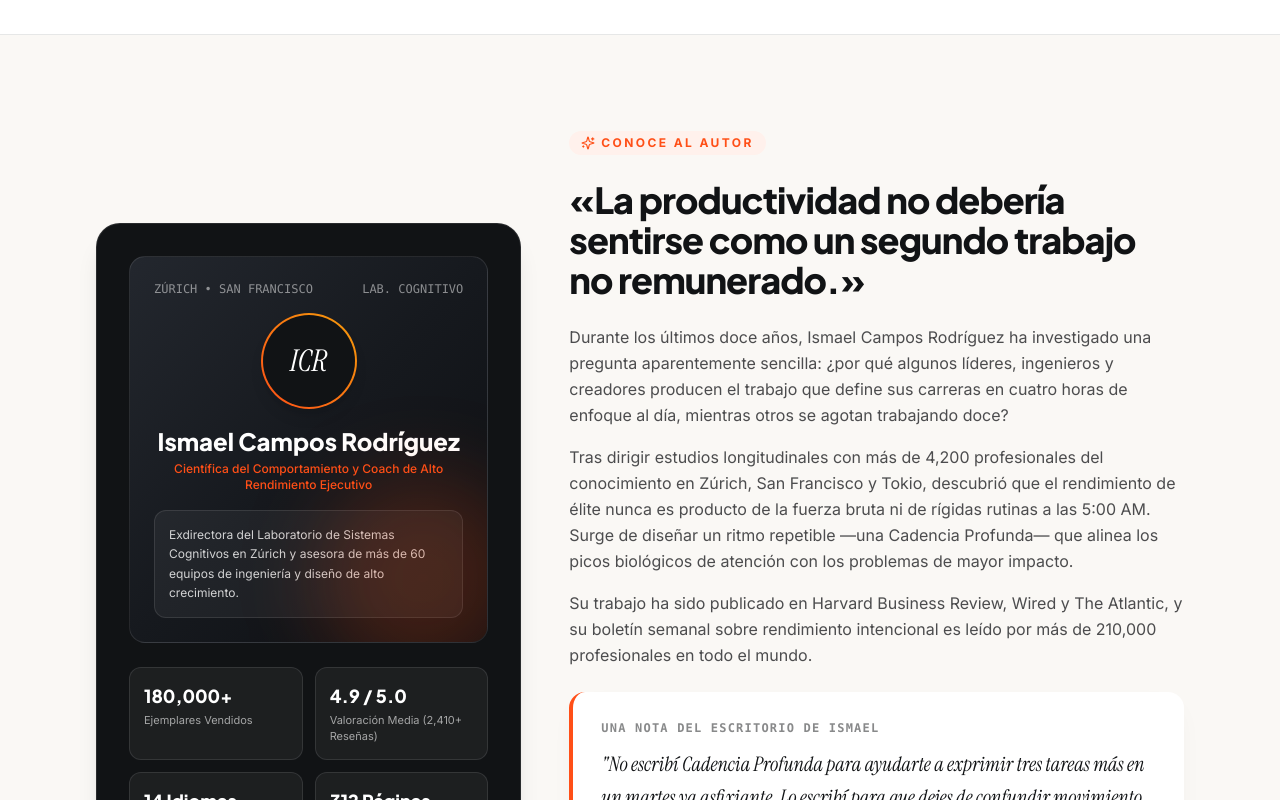
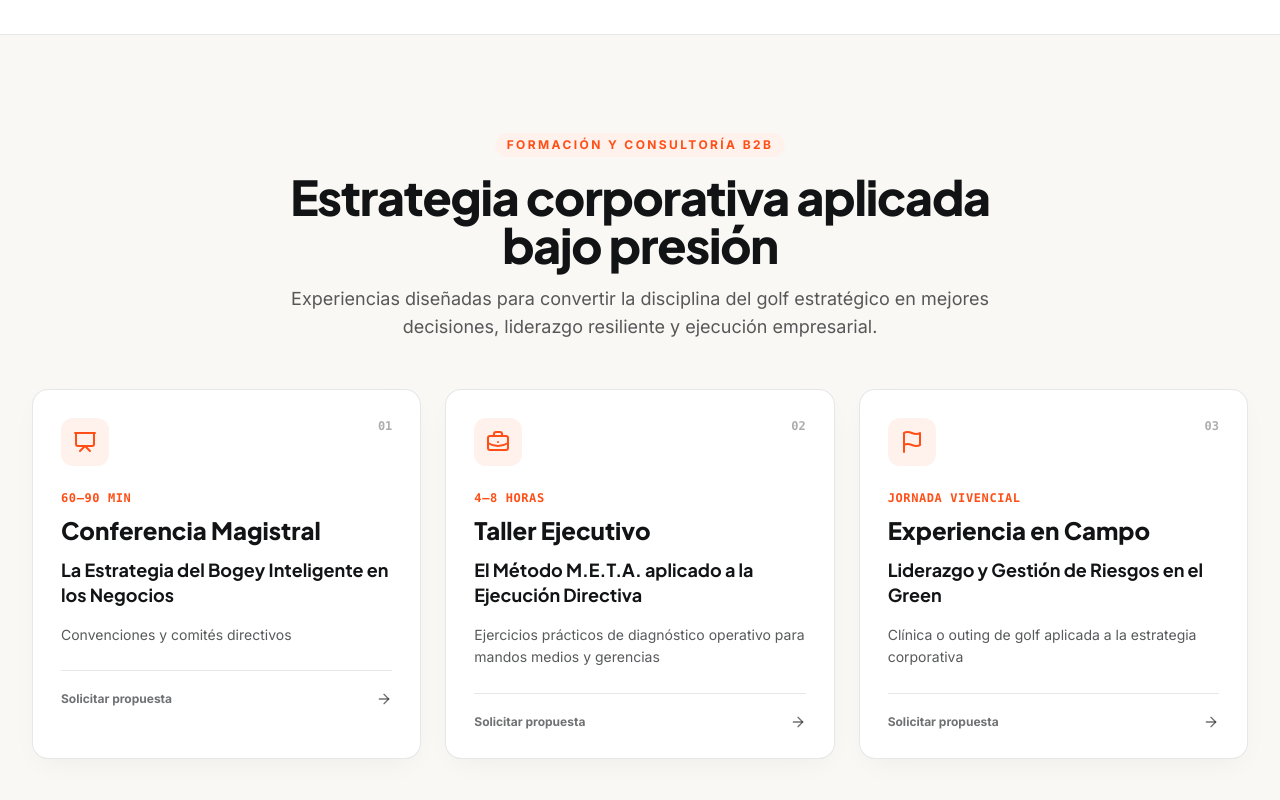
Before and after one commit to richcampos/book-storefront, a React (Vite) app: page / in a window 1280 px wide. Shown: the part 1520-2320 px from the top of the page. Built offline with nearby package versions, Linux system fonts and the light colour scheme.

Commit message:
feat: update CorePillars and HeroSection components for improved service presentation and navigation

```diff
--- a/src/App.tsx
+++ b/src/App.tsx
@@ -75,9 +75,9 @@ export function App() {
 
         {/* <PressBanner /> */}
 
-        {/* <CorePillars /> */}
+        <TableOfContents onOpenReader={() => setIsReaderOpen(true)} />
 
-        <TableOfContents onOpenReader={() => setIsReaderOpen(true)} />
+        <CorePillars />
 
         {/* <BonusToolkit /> */}
 
--- a/src/components/CorePillars.tsx
+++ b/src/components/CorePillars.tsx
@@ -1,99 +1,87 @@
 import React from 'react';
-import { XCircle, CheckCircle2, ArrowUpRight } from 'lucide-react';
-import { PILLAR_COMPARISON, CORE_PILLARS } from '../data/bookData';
+import { Presentation, BriefcaseBusiness, Flag, ArrowRight } from 'lucide-react';
 
 export const CorePillars: React.FC = () => {
+  const services = [
+    {
+      icon: Presentation,
+      format: '60–90 min',
+      title: 'Conferencia Magistral',
+      subtitle: 'La Estrategia del Bogey Inteligente en los Negocios',
+      audience: 'Convenciones y comités directivos',
+      number: '01',
+    },
+    {
+      icon: BriefcaseBusiness,
+      format: '4–8 horas',
+      title: 'Taller Ejecutivo',
+      subtitle: 'El Método M.E.T.A. aplicado a la Ejecución Directiva',
+      audience:
+        'Ejercicios prácticos de diagnóstico operativo para mandos medios y gerencias',
+      number: '02',
+    },
+    {
+      icon: Flag,
+      format: 'Jornada vivencial',
+      title: 'Experiencia en Campo',
+      subtitle: 'Liderazgo y Gestión de Riesgos en el Green',
+      audience:
+        'Clínica o outing de golf aplicada a la estrategia corporativa',
+      number: '03',
+    },
+  ];
+
   return (
-    <section id="framework" className="py-20 sm:py-24 border-b border-obsidian/10">
+    <section id="services" className="py-20 sm:py-24 bg-alabaster border-b border-obsidian/10">
       <div className="max-w-7xl mx-auto px-4 sm:px-6 lg:px-8">
-        {/* Section Header */}
         <div className="max-w-3xl mx-auto text-center space-y-4">
           <span className="inline-block text-xs font-extrabold uppercase tracking-[0.2em] text-vermilion bg-vermilion-light px-3 py-1 rounded-full">
-            EL CAMBIO DE PARADIGMA
+            FORMACIÓN Y CONSULTORÍA B2B
           </span>
           <h2 className="font-display font-extrabold text-3xl sm:text-4xl lg:text-5xl text-obsidian tracking-tight">
-            Por qué trabajar más horas te está fallando y qué lo reemplaza.
+            Estrategia corporativa aplicada bajo presión
           </h2>
           <p className="text-base sm:text-lg text-obsidian/70 leading-relaxed">
-            La mayoría de los sistemas de productividad intentan convertirte en un procesador de correos más rápido.{' '}
-            <strong className="text-obsidian">Cadencia Profunda</strong> rediseña la arquitectura de tu semana para que el ruido superficial jamás toque tus mejores horas cognitivas.
+            Experiencias diseñadas para convertir la disciplina del golf estratégico
+            en mejores decisiones, liderazgo resiliente y ejecución empresarial.
           </p>
         </div>
 
-        {/* Contrast Grid: Reactive Hustle vs Deep Cadence */}
-        <div className="mt-14 grid grid-cols-1 lg:grid-cols-2 gap-6 lg:gap-8">
-          {/* Left: Reactive Trap */}
-          <div className="rounded-2xl bg-white border border-obsidian/10 p-7 sm:p-9 shadow-sm">
-            <div className="inline-flex items-center gap-2 text-xs font-bold uppercase tracking-wider text-rose-700 bg-rose-50 px-3 py-1 rounded-full">
-              <XCircle className="w-4 h-4" />
-              <span>EL MODO REACTIVO ACTUAL</span>
-            </div>
-            <h3 className="mt-4 font-display font-extrabold text-2xl text-obsidian">
-              {PILLAR_COMPARISON.reactive.title}
-            </h3>
-            <p className="text-sm text-obsidian/60 mt-1">
-              {PILLAR_COMPARISON.reactive.subtitle}
-            </p>
-            <ul className="mt-6 space-y-4">
-              {PILLAR_COMPARISON.reactive.items.map((item, idx) => (
-                <li key={idx} className="flex items-start gap-3 text-sm sm:text-base text-obsidian/75">
-                  <XCircle className="w-5 h-5 text-rose-500 shrink-0 mt-0.5" />
-                  <span>{item}</span>
-                </li>
-              ))}
-            </ul>
-          </div>
-
-          {/* Right: Deep Cadence System */}
-          <div className="rounded-2xl bg-obsidian text-alabaster border border-obsidian p-7 sm:p-9 shadow-xl relative overflow-hidden">
-            <div className="inline-flex items-center gap-2 text-xs font-bold uppercase tracking-wider text-emerald-300 bg-emerald-950/80 border border-emerald-500/30 px-3 py-1 rounded-full">
-              <CheckCircle2 className="w-4 h-4" />
-              <span>EL NUEVO SISTEMA OPERATIVO</span>
-            </div>
-            <h3 className="mt-4 font-display font-extrabold text-2xl text-white">
-              {PILLAR_COMPARISON.cadence.title}
-            </h3>
-            <p className="text-sm text-white/60 mt-1">
-              {PILLAR_COMPARISON.cadence.subtitle}
-            </p>
-            <ul className="mt-6 space-y-4">
-              {PILLAR_COMPARISON.cadence.items.map((item, idx) => (
-                <li key={idx} className="flex items-start gap-3 text-sm sm:text-base text-alabaster/90">
-                  <CheckCircle2 className="w-5 h-5 text-vermilion shrink-0 mt-0.5" />
-                  <span>{item}</span>
-                </li>
-              ))}
-            </ul>
-          </div>
-        </div>
-
-        {/* 4 Core Pillar Cards */}
-        <div className="mt-12 grid grid-cols-1 sm:grid-cols-2 lg:grid-cols-4 gap-6">
-          {CORE_PILLARS.map((pillar, index) => (
+        <div className="mt-12 grid grid-cols-1 md:grid-cols-3 gap-6">
+          {services.map((service) => {
+            const Icon = service.icon;
+            return (
             <div
-              key={index}
-              className="bg-white rounded-2xl p-6 border border-obsidian/10 hover:border-vermilion/50 transition-all shadow-card flex flex-col justify-between group"
+              key={service.number}
+              className="relative bg-white rounded-2xl p-7 border border-obsidian/10 hover:border-vermilion/50 transition-all shadow-card flex flex-col group"
             >
-              <div>
-                <div className="flex items-center justify-between text-xs font-mono">
-                  <span className="font-bold text-obsidian/50">{pillar.tag}</span>
-                  <span className="font-bold text-vermilion bg-vermilion-light px-2.5 py-0.5 rounded-full">
-                    {pillar.metric}
-                  </span>
+              <div className="flex items-start justify-between">
+                <div className="w-12 h-12 rounded-xl bg-vermilion-light flex items-center justify-center">
+                  <Icon className="w-6 h-6 text-vermilion" />
                 </div>
-                <h4 className="mt-4 font-display font-extrabold text-xl text-obsidian group-hover:text-vermilion transition-colors">
-                  {pillar.title}
-                </h4>
-                <p className="mt-2.5 text-sm text-obsidian/70 leading-relaxed">
-                  {pillar.description}
-                </p>
+                <span className="text-xs font-mono font-bold text-obsidian/35">
+                  {service.number}
+                </span>
               </div>
-              <div className="mt-6 pt-4 border-t border-obsidian/10 flex items-center justify-between text-xs font-bold text-obsidian/60 group-hover:text-obsidian">
-                <span>Incluido en la Parte {index + 1}</span>
-                <ArrowUpRight className="w-4 h-4 text-vermilion" />
+              <span className="mt-6 text-xs font-mono font-bold uppercase tracking-wider text-vermilion">
+                {service.format}
+              </span>
+              <h3 className="mt-2 font-display font-extrabold text-2xl text-obsidian">
+                {service.title}
+              </h3>
+              <p className="mt-3 font-display font-bold text-lg leading-snug text-obsidian">
+                {service.subtitle}
+              </p>
+              <p className="mt-4 text-sm text-obsidian/70 leading-relaxed">
+                {service.audience}
+              </p>
+              <div className="mt-6 pt-5 border-t border-obsidian/10 flex items-center justify-between text-xs font-bold text-obsidian/60 group-hover:text-vermilion transition-colors">
+                <span>Solicitar propuesta</span>
+                <ArrowRight className="w-4 h-4" />
               </div>
             </div>
-          ))}
+            );
+          })}
         </div>
       </div>
     </section>
--- a/src/components/HeroSection.tsx
+++ b/src/components/HeroSection.tsx
@@ -40,7 +40,7 @@ export const HeroSection: React.FC<HeroSectionProps> = ({
                 Conocer los Libros
               </a>
               <a
-                href="#author"
+                href="#services"
                 className="inline-flex items-center justify-center px-6 py-3.5 rounded-lg text-sm sm:text-base font-bold text-obsidian bg-white border border-obsidian/20 hover:border-obsidian/40 transition-colors shadow-sm"
               >
                 Servicios para Empresas
--- a/src/components/Navbar.tsx
+++ b/src/components/Navbar.tsx
@@ -1,16 +1,14 @@
 import React from 'react';
-import { BookOpen, ShoppingBag, Sparkles } from 'lucide-react';
+import { ShoppingBag, Sparkles } from 'lucide-react';
 
 interface NavbarProps {
   cartCount: number;
   onOpenCart: () => void;
-  onOpenReader: () => void;
 }
 
 export const Navbar: React.FC<NavbarProps> = ({
   cartCount,
   onOpenCart,
-  onOpenReader,
 }) => {
   return (
     <header className="sticky top-0 z-40 w-full">
@@ -39,6 +37,9 @@ export const Navbar: React.FC<NavbarProps> = ({
             <a href="#inside" className="hover:text-vermilion transition-colors">
               Los Libros
             </a>
+            <a href="#services" className="hover:text-vermilion transition-colors">
+              Servicios para Empresas
+            </a>
             <a href="#author" className="hover:text-vermilion transition-colors">
               El Autor
             </a>
@@ -46,14 +47,6 @@ export const Navbar: React.FC<NavbarProps> = ({
 
           {/* Actions */}
           <div className="flex items-center gap-2.5 sm:gap-3">
-            <button
-              onClick={onOpenReader}
-              className="hidden sm:inline-flex items-center gap-1.5 px-3.5 py-2 rounded-lg text-xs font-semibold text-obsidian bg-white border border-obsidian/15 hover:border-obsidian/40 transition-all shadow-sm"
-            >
-              <BookOpen className="w-3.5 h-3.5 text-vermilion" />
-              Leer Extracto
-            </button>
-
             <button
               className="hidden sm:inline-flex items-center gap-1.5 px-3.5 py-2 rounded-lg text-xs font-semibold text-obsidian bg-white border border-obsidian/15 hover:border-obsidian/40 transition-all shadow-sm"
             >
```
